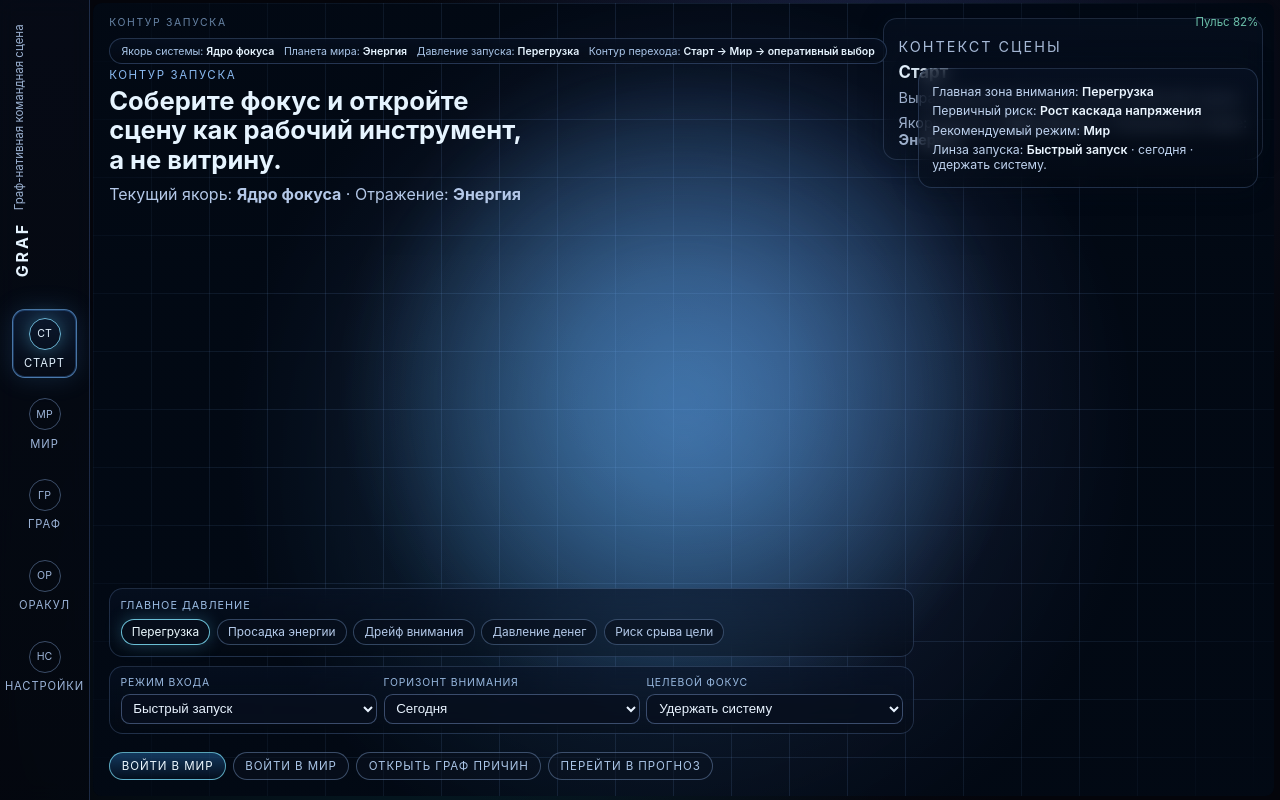
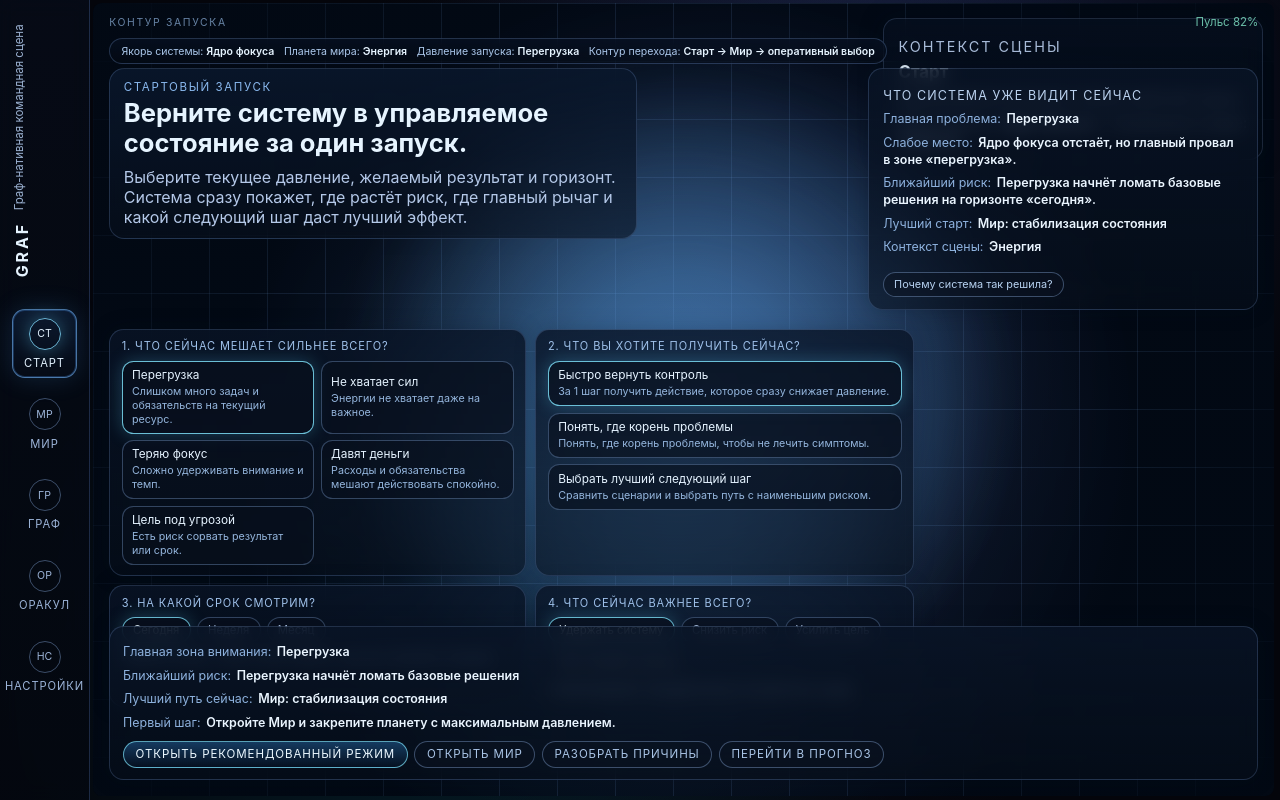
Before and after one commit to viktortown-ui/graf, a React (Vite) app: page / in a window 1280 px wide. Built offline with nearby package versions, Linux system fonts and the light colour scheme.

Commit message:
Rework Start scene into human-readable launch console

```diff
--- a/src/app/state/launchContext.ts
+++ b/src/app/state/launchContext.ts
@@ -21,58 +21,58 @@ export const PRESSURE_OPTIONS: LaunchPreset[] = [
     label: 'Перегрузка',
     anchorNodeId: 'domain-stress',
     worldPlanetId: 'stress',
-    risk: 'Рост каскада напряжения',
+    risk: 'Перегрузка начнёт ломать базовые решения',
     recommendedMode: 'world',
     pressureEdgeIds: ['e-sprint-stress', 'e-stress-focus', 'e-money-stress'],
   },
   {
     id: 'energy-drop',
-    label: 'Просадка энергии',
+    label: 'Не хватает сил',
     anchorNodeId: 'domain-energy',
     worldPlanetId: 'energy',
-    risk: 'Потеря темпа восстановления',
+    risk: 'Даже важные задачи уйдут в просадку',
     recommendedMode: 'world',
     pressureEdgeIds: ['e-burnout-energy', 'e-energy-focus'],
   },
   {
     id: 'attention-drift',
-    label: 'Дрейф внимания',
+    label: 'Теряю фокус',
     anchorNodeId: 'risk-distraction',
     worldPlanetId: 'focus',
-    risk: 'Рассыпание контекста выполнения',
+    risk: 'Ошибки и незавершённые дела начнут накапливаться',
     recommendedMode: 'graph',
     pressureEdgeIds: ['e-distraction-focus', 'e-stress-focus'],
   },
   {
     id: 'money',
-    label: 'Давление денег',
+    label: 'Давят деньги',
     anchorNodeId: 'domain-money',
     worldPlanetId: 'money',
-    risk: 'Ослабление буфера решений',
+    risk: 'Финансовое напряжение заблокирует манёвры',
     recommendedMode: 'graph',
     pressureEdgeIds: ['e-money-stress', 'e-cash-money'],
   },
   {
     id: 'goal-slip',
-    label: 'Риск срыва цели',
+    label: 'Цель под угрозой',
     anchorNodeId: 'goal-launch',
     worldPlanetId: 'goal',
-    risk: 'Смещение северной цели',
+    risk: 'Срок и результат могут выйти из-под контроля',
     recommendedMode: 'oracle',
     pressureEdgeIds: ['e-focus-launch', 'e-sprint-launch'],
   },
 ];
 
 export const ENTRY_MODES = [
-  { id: 'fast' as const, label: 'Быстрый запуск', recommendedMode: 'world' as const },
-  { id: 'analysis' as const, label: 'Анализ причин', recommendedMode: 'graph' as const },
-  { id: 'forecast' as const, label: 'Прогноз сценариев', recommendedMode: 'oracle' as const },
+  { id: 'fast' as const, label: 'Быстро вернуть контроль', recommendedMode: 'world' as const },
+  { id: 'analysis' as const, label: 'Понять, где корень проблемы', recommendedMode: 'graph' as const },
+  { id: 'forecast' as const, label: 'Выбрать лучший следующий шаг', recommendedMode: 'oracle' as const },
 ];
 
 export const HORIZONS = [
   { id: 'today' as const, label: 'Сегодня', oracleHorizon: 3 as const },
-  { id: 'week' as const, label: '7 дней', oracleHorizon: 7 as const },
-  { id: 'month' as const, label: '30 дней', oracleHorizon: 14 as const },
+  { id: 'week' as const, label: 'Неделя', oracleHorizon: 7 as const },
+  { id: 'month' as const, label: 'Месяц', oracleHorizon: 14 as const },
 ];
 
 export const TARGETS = ['Удержать систему', 'Снизить риск', 'Усилить цель', 'Восстановить ресурс'] as const;
--- a/src/features/start/StartMode.tsx
+++ b/src/features/start/StartMode.tsx
@@ -22,20 +22,49 @@ type StartModeProps = {
   onLaunch: (mode: AppMode) => void;
 };
 
-const MODE_LABEL: Record<AppMode, string> = {
-  start: 'Старт',
-  world: 'Мир',
-  graph: 'Граф причин',
-  oracle: 'Прогноз',
+const MODE_ACTION_LABEL: Record<AppMode, string> = {
+  start: 'Вернуться в Старт',
+  world: 'Открыть Мир',
+  graph: 'Разобрать причины',
+  oracle: 'Перейти в прогноз',
+  settings: 'Открыть настройки',
+};
+
+const PRESSURE_HELP: Record<PressureId, string> = {
+  load: 'Слишком много задач и обязательств на текущий ресурс.',
+  'energy-drop': 'Энергии не хватает даже на важное.',
+  'attention-drift': 'Сложно удерживать внимание и темп.',
+  money: 'Расходы и обязательства мешают действовать спокойно.',
+  'goal-slip': 'Есть риск сорвать результат или срок.',
+};
+
+const INTENT_HELP: Record<EntryModeId, string> = {
+  fast: 'За 1 шаг получить действие, которое сразу снижает давление.',
+  analysis: 'Понять, где корень проблемы, чтобы не лечить симптомы.',
+  forecast: 'Сравнить сценарии и выбрать путь с наименьшим риском.',
+};
+
+const TARGET_HINT: Record<TargetFocusId, string> = {
+  'Удержать систему': 'Стабилизировать текущий контур и не допустить срыва.',
+  'Снизить риск': 'Убрать самые опасные точки до того, как они вырастут.',
+  'Усилить цель': 'Сместить ресурс в сторону главного результата.',
+  'Восстановить ресурс': 'Вернуть энергию и рабочий темп без перегрева.',
+};
+
+const PATH_LABEL: Record<AppMode, string> = {
+  start: 'Повторный запуск в Старт',
+  world: 'Мир: стабилизация состояния',
+  graph: 'Граф причин: разбор источника давления',
+  oracle: 'Прогноз: проверка сценариев',
   settings: 'Настройки',
 };
 
-const MODE_ACTION_LABEL: Record<AppMode, string> = {
-  start: 'Войти в Старт',
-  world: 'Войти в Мир',
-  graph: 'Открыть Граф причин',
-  oracle: 'Перейти в прогноз',
-  settings: 'Открыть настройки',
+const FIRST_STEP_BY_MODE: Record<AppMode, string> = {
+  start: 'Обновить ввод и пересчитать стартовую рекомендацию.',
+  world: 'Откройте Мир и закрепите планету с максимальным давлением.',
+  graph: 'Откройте Граф причин и выделите ветку, которая даёт наибольший эффект.',
+  oracle: 'Откройте Прогноз и сравните базовый и усиленный сценарий.',
+  settings: 'Настройте сцену под комфортный режим чтения.',
 };
 
 export const StartMode = ({
@@ -51,6 +80,7 @@ export const StartMode = ({
   const [entryModeId, setEntryModeId] = useState<EntryModeId>(launchContext.entryModeId);
   const [horizonId, setHorizonId] = useState<HorizonId>(launchContext.horizonId);
   const [targetFocus, setTargetFocus] = useState<TargetFocusId>(launchContext.targetFocus);
+  const [showWhy, setShowWhy] = useState(false);
 
   const selectedPressure = useMemo(
     () => PRESSURE_OPTIONS.find((option) => option.id === pressureId) ?? PRESSURE_OPTIONS[0],
@@ -66,23 +96,48 @@ export const StartMode = ({
 
   const suggestedMode = selectedEntryMode.id === 'fast' ? selectedPressure.recommendedMode : selectedEntryMode.recommendedMode;
 
-  const mainZone = selectedPressure.anchorNodeId === selectedNodeId ? selectedNodeName : selectedPressure.label;
+  const launchState: LaunchContext = { pressureId, entryModeId, horizonId, targetFocus };
 
-  const launchState: LaunchContext = { pressureId, entryModeId, horizonId, targetFocus };
+  const mainProblem = selectedPressure.label;
+  const weakPoint = selectedPressure.anchorNodeId === selectedNodeId
+    ? `${selectedNodeName} — сейчас уже в фокусе.`
+    : `${selectedNodeName} отстаёт, но главный провал в зоне «${selectedPressure.label.toLowerCase()}».`;
+  const nextRisk = `${selectedPressure.risk} на горизонте «${selectedHorizon.label.toLowerCase()}».`;
 
   return (
     <div className="start-mode">
       <section className="start-brief">
-        <p className="scene-mode-kicker">Контур запуска</p>
-        <h2 className="scene-mode-title">Соберите фокус и откройте сцену как рабочий инструмент, а не витрину.</h2>
+        <p className="scene-mode-kicker">Стартовый запуск</p>
+        <h2 className="scene-mode-title">Верните систему в управляемое состояние за один запуск.</h2>
         <p className="scene-mode-copy">
-          Текущий якорь: <strong>{selectedNodeName}</strong> · Отражение: <strong>{selectedPlanetLabel}</strong>
+          Выберите текущее давление, желаемый результат и горизонт. Система сразу покажет, где растёт риск,
+          где главный рычаг и какой следующий шаг даст лучший эффект.
         </p>
       </section>
 
-      <section className="start-controls" aria-label="Параметры запуска">
-        <div className="start-control-block">
-          <p>Главное давление</p>
+      <section className="start-system-output" aria-live="polite" aria-label="Что система уже видит">
+        <p className="start-system-output-kicker">Что система уже видит сейчас</p>
+        <p><span>Главная проблема:</span><strong>{mainProblem}</strong></p>
+        <p><span>Слабое место:</span><strong>{weakPoint}</strong></p>
+        <p><span>Ближайший риск:</span><strong>{nextRisk}</strong></p>
+        <p><span>Лучший старт:</span><strong>{PATH_LABEL[suggestedMode]}</strong></p>
+        <p><span>Контекст сцены:</span><strong>{selectedPlanetLabel}</strong></p>
+        <button type="button" className="start-why-toggle" onClick={() => setShowWhy((state) => !state)}>
+          {showWhy ? 'Скрыть объяснение' : 'Почему система так решила?'}
+        </button>
+        {showWhy ? (
+          <p className="start-why-copy">
+            На выбор влияют: давление «{selectedPressure.label.toLowerCase()}», запрос «{selectedEntryMode.label.toLowerCase()}»,
+            горизонт «{selectedHorizon.label.toLowerCase()}» и приоритет «{targetFocus.toLowerCase()}».
+          </p>
+        ) : null}
+      </section>
+
+      <section className="start-launch-console" aria-label="Параметры стартового запуска">
+        <article className="start-control-panel">
+          <header>
+            <p>1. Что сейчас мешает сильнее всего?</p>
+          </header>
           <div className="start-chip-row">
             {PRESSURE_OPTIONS.map((option) => (
               <button
@@ -93,47 +148,80 @@ export const StartMode = ({
                   setPressureId(option.id);
                   onAnchorChange(option.anchorNodeId);
                 }}
+                title={PRESSURE_HELP[option.id]}
+              >
+                <span>{option.label}</span>
+                <small>{PRESSURE_HELP[option.id]}</small>
+              </button>
+            ))}
+          </div>
+        </article>
+
+        <article className="start-control-panel compact">
+          <header>
+            <p>2. Что вы хотите получить сейчас?</p>
+          </header>
+          <div className="start-option-grid">
+            {ENTRY_MODES.map((option) => (
+              <button
+                key={option.id}
+                type="button"
+                className={option.id === entryModeId ? 'active' : ''}
+                onClick={() => setEntryModeId(option.id)}
+                title={INTENT_HELP[option.id]}
+              >
+                <span>{option.label}</span>
+                <small>{INTENT_HELP[option.id]}</small>
+              </button>
+            ))}
+          </div>
+        </article>
+
+        <article className="start-control-panel compact">
+          <header>
+            <p>3. На какой срок смотрим?</p>
+          </header>
+          <div className="start-pill-row">
+            {HORIZONS.map((option) => (
+              <button
+                key={option.id}
+                type="button"
+                className={option.id === horizonId ? 'active' : ''}
+                onClick={() => setHorizonId(option.id)}
               >
                 {option.label}
               </button>
             ))}
           </div>
+          <p className="start-inline-help">Горизонт нужен, чтобы точнее оценить, где риск проявится первым.</p>
+        </article>
+
+        <article className="start-control-panel compact">
+          <header>
+            <p>4. Что сейчас важнее всего?</p>
+          </header>
+          <div className="start-pill-row target">
+            {TARGETS.map((option) => (
+              <button
+                key={option}
+                type="button"
+                className={option === targetFocus ? 'active' : ''}
+                onClick={() => setTargetFocus(option)}
+                title={TARGET_HINT[option]}
+              >
+                {option}
+              </button>
+            ))}
           </div>
+          <p className="start-inline-help">{TARGET_HINT[targetFocus]}</p>
+        </article>
+      </section>
 
-        <div className="start-control-grid">
-          <label>
-            <span>Режим входа</span>
-            <select value={entryModeId} onChange={(event) => setEntryModeId(event.target.value as EntryModeId)}>
-              {ENTRY_MODES.map((option) => (
-                <option key={option.id} value={option.id}>
-                  {option.label}
-                </option>
-              ))}
-            </select>
-          </label>
-
-          <label>
-            <span>Горизонт внимания</span>
-            <select value={horizonId} onChange={(event) => setHorizonId(event.target.value as HorizonId)}>
-              {HORIZONS.map((option) => (
-                <option key={option.id} value={option.id}>
-                  {option.label}
-                </option>
-              ))}
-            </select>
-          </label>
-
-          <label>
-            <span>Целевой фокус</span>
-            <select value={targetFocus} onChange={(event) => setTargetFocus(event.target.value as TargetFocusId)}>
-              {TARGETS.map((option) => (
-                <option key={option} value={option}>
-                  {option}
-                </option>
-              ))}
-            </select>
-          </label>
-        </div>
+      <section className="start-verdict" aria-live="polite">
+        <p><span>Главная зона внимания:</span><strong>{mainProblem}</strong></p>
+        <p><span>Ближайший риск:</span><strong>{selectedPressure.risk}</strong></p>
+        <p><span>Лучший путь сейчас:</span><strong>{PATH_LABEL[suggestedMode]}</strong></p>
+        <p><span>Первый шаг:</span><strong>{FIRST_STEP_BY_MODE[suggestedMode]}</strong></p>
 
         <div className="start-launch-row">
           <button
@@ -143,40 +231,23 @@ export const StartMode = ({
               onLaunch(suggestedMode);
             }}
           >
-            {MODE_ACTION_LABEL[suggestedMode]}
+            Открыть рекомендованный режим
           </button>
-          {[...new Set([suggestedMode, 'world', 'graph', 'oracle'])]
-            .filter((mode): mode is AppMode => mode !== 'start')
-            .map((mode) => (
+          {[...new Set(['world', 'graph', 'oracle'])].map((mode) => (
             <button
               key={mode}
               type="button"
               className="ghost"
               onClick={() => {
                 onLaunchContextChange(launchState);
-                  onLaunch(mode);
+                onLaunch(mode as AppMode);
               }}
             >
-                {MODE_ACTION_LABEL[mode]}
+              {MODE_ACTION_LABEL[mode as AppMode]}
             </button>
           ))}
         </div>
       </section>
-
-      <section className="start-verdict" aria-live="polite">
-        <p>
-          Главная зона внимания: <strong>{mainZone}</strong>
-        </p>
-        <p>
-          Первичный риск: <strong>{selectedPressure.risk}</strong>
-        </p>
-        <p>
-          Рекомендуемый режим: <strong>{MODE_LABEL[suggestedMode]}</strong>
-        </p>
-        <p>
-          Линза запуска: <strong>{selectedEntryMode.label}</strong> · {selectedHorizon.label.toLowerCase()} · {targetFocus.toLowerCase()}.
-        </p>
-      </section>
     </div>
   );
 };
--- a/src/shared/theme/global.css
+++ b/src/shared/theme/global.css
@@ -279,6 +279,7 @@ button {
   color: #b4c8e8;
 }
 
+
 .start-mode {
   position: relative;
   width: 100%;
@@ -289,110 +290,185 @@ button {
   position: absolute;
   left: 1rem;
   top: 4.05rem;
-  max-width: 26rem;
+  max-width: 33rem;
   z-index: 4;
+  padding: 0.7rem 0.85rem;
+  border: 1px solid rgba(141, 181, 246, 0.2);
+  border-radius: 0.96rem;
+  background: linear-gradient(180deg, rgba(10, 24, 45, 0.84), rgba(8, 16, 29, 0.58));
+  backdrop-filter: blur(10px);
 }
 
-.start-controls {
+.start-system-output,
+.start-verdict,
+.start-control-panel {
+  border: 1px solid rgba(141, 181, 246, 0.2);
+  border-radius: 0.9rem;
+  background: linear-gradient(180deg, rgba(9, 20, 38, 0.82), rgba(7, 15, 27, 0.56));
+  backdrop-filter: blur(9px);
+  box-shadow: 0 0 20px rgba(7, 14, 27, 0.25);
+}
+
+.start-system-output {
+  position: absolute;
+  right: 1rem;
+  top: 4.05rem;
+  width: min(390px, 35vw);
+  z-index: 4;
+  padding: 0.75rem 0.86rem;
+}
+
+.start-system-output-kicker {
+  margin: 0 0 0.35rem;
+  color: #9fc7f8;
+  font-size: 0.67rem;
+  letter-spacing: 0.09em;
+  text-transform: uppercase;
+}
+
+.start-system-output p,
+.start-verdict p {
+  margin: 0.42rem 0;
+  color: #bad1ee;
+  font-size: 0.78rem;
+  line-height: 1.35;
+}
+
+.start-system-output span,
+.start-verdict span {
+  color: #8db1dd;
+  margin-right: 0.35rem;
+}
+
+.start-system-output strong,
+.start-verdict strong {
+  color: #eaf5ff;
+  font-weight: 560;
+}
+
+.start-why-toggle {
+  margin-top: 0.55rem;
+  border: 1px solid rgba(145, 178, 230, 0.38);
+  background: rgba(10, 18, 33, 0.5);
+  color: #b6d1f0;
+  border-radius: 999px;
+  font-size: 0.68rem;
+  padding: 0.3rem 0.62rem;
+  cursor: pointer;
+}
+
+.start-why-copy {
+  margin-top: 0.46rem;
+  padding-top: 0.44rem;
+  border-top: 1px solid rgba(122, 161, 217, 0.18);
+  font-size: 0.73rem;
+  color: #9cbfe7;
+}
+
+.start-launch-console {
   position: absolute;
   left: 1rem;
   right: 22.5rem;
-  bottom: 1.02rem;
+  bottom: 5.55rem;
+  z-index: 4;
   display: grid;
+  grid-template-columns: 1.1fr 1fr;
   gap: 0.58rem;
-  z-index: 4;
 }
 
-.start-control-block,
-.start-control-grid,
-.start-verdict {
-  border: 1px solid rgba(141, 181, 246, 0.2);
-  border-radius: 0.86rem;
-  background: var(--panel-bg);
-  backdrop-filter: blur(9px);
+.start-control-panel {
+  padding: 0.62rem 0.72rem;
 }
 
-.start-control-block {
-  padding: 0.52rem 0.65rem 0.65rem;
+.start-control-panel.compact {
+  min-height: 0;
 }
 
-.start-control-block p {
+.start-control-panel header p {
   margin: 0;
-  font-size: 0.68rem;
+  font-size: 0.69rem;
   text-transform: uppercase;
-  letter-spacing: 0.09em;
-  color: #9cbce3;
+  letter-spacing: 0.08em;
+  color: #a0c2eb;
+}
+
+.start-chip-row,
+.start-option-grid {
+  margin-top: 0.46rem;
+  display: grid;
+  gap: 0.4rem;
 }
 
 .start-chip-row {
-  margin-top: 0.45rem;
-  display: flex;
-  gap: 0.42rem;
-  flex-wrap: wrap;
+  grid-template-columns: repeat(2, minmax(0, 1fr));
 }
 
-.start-chip-row button {
+.start-option-grid {
+  grid-template-columns: 1fr;
+}
+
+.start-chip-row button,
+.start-option-grid button,
+.start-pill-row button {
   border: 1px solid rgba(136, 171, 227, 0.35);
-  border-radius: 999px;
+  border-radius: 0.72rem;
   background: rgba(8, 16, 30, 0.66);
   color: #b4caea;
-  padding: 0.33rem 0.63rem;
+  padding: 0.4rem 0.58rem;
   font-size: 0.74rem;
   cursor: pointer;
+  text-align: left;
 }
 
-.start-chip-row button.active {
+.start-chip-row button span,
+.start-option-grid button span {
+  display: block;
+  color: #e5f3ff;
+}
+
+.start-chip-row button small,
+.start-option-grid button small {
+  display: block;
+  margin-top: 0.18rem;
+  font-size: 0.67rem;
+  color: #94b5dc;
+  line-height: 1.28;
+}
+
+.start-chip-row button.active,
+.start-option-grid button.active,
+.start-pill-row button.active {
   border-color: rgba(129, 230, 255, 0.82);
   color: #ebf9ff;
   box-shadow: 0 0 17px rgba(92, 210, 255, 0.26);
 }
 
-.start-control-grid {
-  padding: 0.55rem 0.65rem;
-  display: grid;
-  grid-template-columns: repeat(3, minmax(0, 1fr));
-  gap: 0.4rem;
+.start-pill-row {
+  margin-top: 0.46rem;
+  display: flex;
+  flex-wrap: wrap;
+  gap: 0.38rem;
 }
 
-.start-control-grid label {
-  display: grid;
-  gap: 0.3rem;
+.start-pill-row button {
+  border-radius: 999px;
+  padding: 0.32rem 0.64rem;
+  font-size: 0.71rem;
 }
 
-.start-control-grid span {
-  font-size: 0.65rem;
-  letter-spacing: 0.08em;
-  text-transform: uppercase;
-  color: #98b8df;
-}
-
-.start-control-grid select {
-  border: 1px solid rgba(136, 171, 227, 0.4);
-  border-radius: 0.55rem;
-  background: rgba(8, 16, 30, 0.8);
-  color: #e8f3ff;
-  padding: 0.37rem 0.48rem;
+.start-inline-help {
+  margin: 0.42rem 0 0;
+  font-size: 0.69rem;
+  color: #95b4da;
 }
 
 .start-verdict {
   position: absolute;
+  left: 1rem;
   right: 1rem;
-  top: 4.05rem;
-  width: min(340px, 30vw);
+  bottom: 1.02rem;
   z-index: 4;
   padding: 0.66rem 0.8rem;
-  box-shadow: 0 0 26px rgba(7, 14, 27, 0.4);
-}
-
-.start-verdict p {
-  margin: 0.28rem 0;
-  font-size: 0.77rem;
-  color: #bed2ee;
-}
-
-.start-verdict strong {
-  color: #eaf5ff;
-  font-weight: 560;
 }
 
 .start-launch-row {
@@ -419,7 +495,6 @@ button {
   background: rgba(10, 18, 33, 0.5);
   color: #a9c4e6;
 }
-
 .overlay-layer {
   position: absolute;
   top: 1.15rem;
```
Lines whose indentation alone changed are shown as unchanged.
